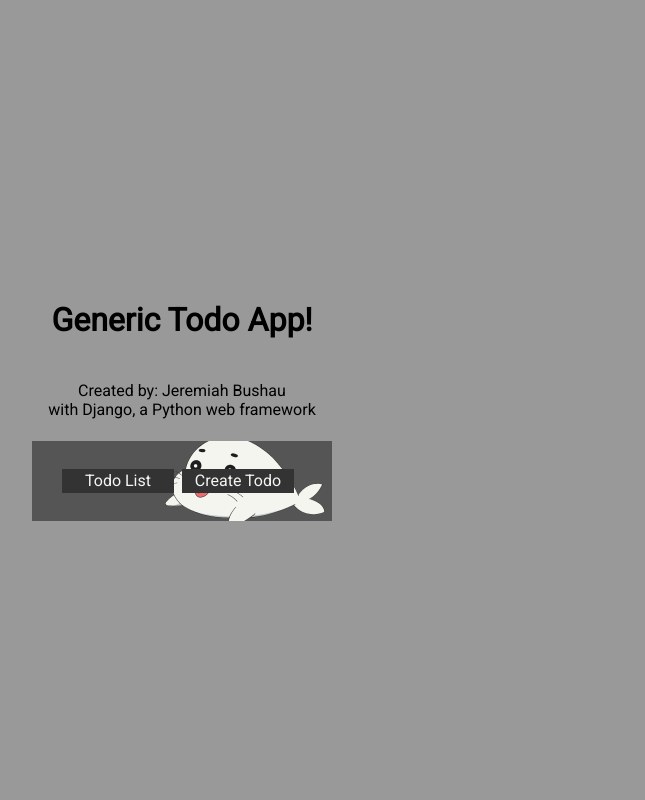
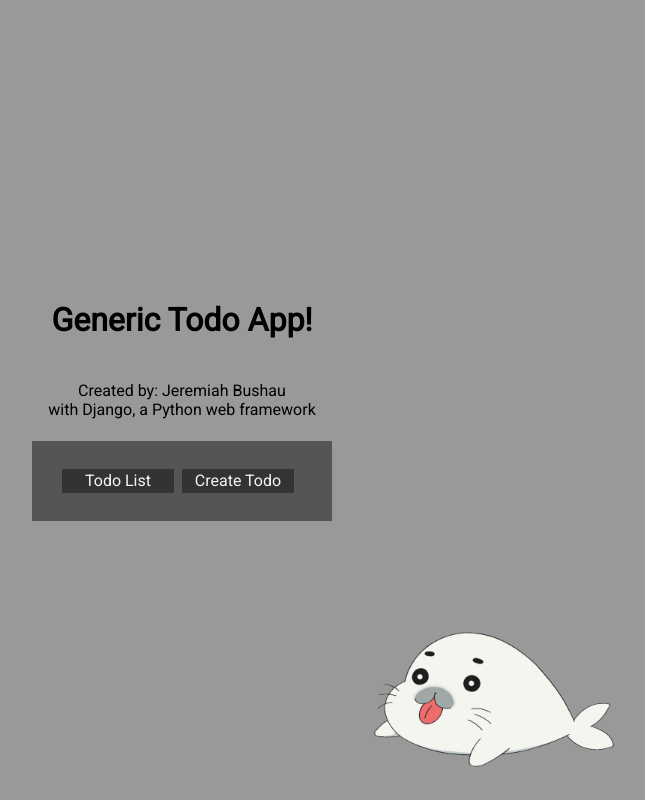
Before and after one commit to JerBushau/code_lou_todo, a Django app: page / in a window 1280 px wide. Shown: the whole page, without its empty margins (458-1103 px from the left). Run offline with Django 3.2, Linux system fonts and the light colour scheme.

Commit message:
Fixed bg image on welcome view

```diff
--- a/code_lou_todo/assets/css/code_lou_todo.css
+++ b/code_lou_todo/assets/css/code_lou_todo.css
@@ -51,7 +51,7 @@ footer {
 
 nav {
   background: url('../imgs/goma_chan.png') no-repeat, #555;
-  background-position: 105%;
+  background-position: 100% 90%;
   background-size: 5em;
 }
 
@@ -77,10 +77,16 @@ input[type="text"], textarea {
   height: 100%;
   align-items: center;
   justify-content: center;
+  background: no-repeat 80% 95% url('../imgs/goma_chan.png');
+  background-size: 15em;
 }
 .home-page-wrap h4 {
   text-align: center;
   font-weight: normal;
+}
+
+.welcome-nav {
+  background: #555;
 }
 
 .todo-list {
--- a/code_lou_todo/templates/index.html
+++ b/code_lou_todo/templates/index.html
@@ -5,6 +5,14 @@
   <h1>Generic Todo App!</h1>
   <h4>Created by: Jeremiah Bushau<br>with Django, a Python web framework</h4>
 
-  {% include 'nav.html' %}
+  <nav class="welcome-nav">
+    {% if request.get_full_path != '/todos/' %}
+    <a href="{% url 'todos:todo_list' %}">Todo List</a>
+    {% endif %}
+
+    {% if request.get_full_path != '/todo/create/' %}
+    <a href="{% url 'todos:todo_create' %}">Create Todo</a>
+    {% endif %}
+  </nav>
 </div>
 {% endblock %}
```
Also changed, not shown: code_lou_todo/db.sqlite3.
